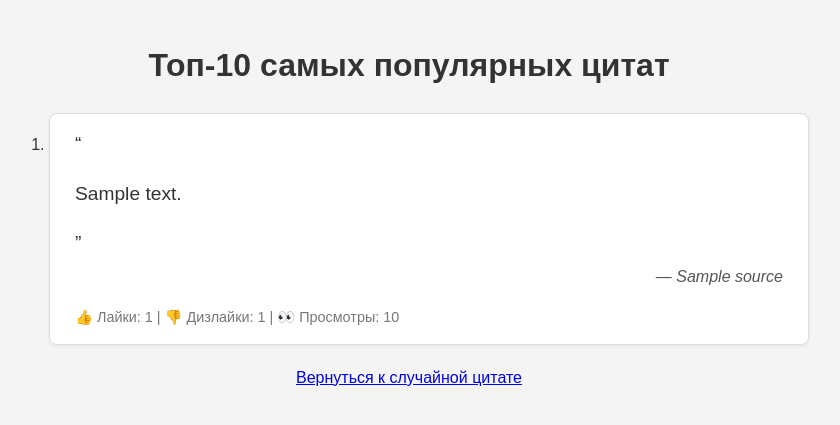
After one commit to JKL2theBest/quote-service-django, a Django app: page /top/ in a window 1280 px wide. The commit adds this page. Shown: the top 425 px of the page, without its empty margins (231-1071 px from the left). Run offline with Django 5.2, Linux system fonts and the light colour scheme; tables that the repository leaves empty hold one stand-in row (values such as "Sample post").

Commit message:
Its about to be MVP

```diff
--- a/quotes/templates/quotes/random_quote.html
+++ b/quotes/templates/quotes/random_quote.html
@@ -36,6 +36,8 @@
             <p>Цитаты еще не добавлены. Пожалуйста, добавьте их через <a href="/admin/">административную панель</a>.</p>
         {% endif %}
     </div>
+
+    <a href="{% url 'quotes:top_quotes' %}" style="display: block; text-align: center; margin-top: 20px;">Посмотреть топ-10 цитат</a>
 
     {% if quote %}
     <script>
--- /dev/null
+++ b/quotes/templates/quotes/top_quotes.html
@@ -0,0 +1,40 @@
+<!DOCTYPE html>
+<html lang="ru">
+<head>
+    <meta charset="UTF-8">
+    <meta name="viewport" content="width=device-width, initial-scale=1.0">
+    <title>Топ-10 цитат</title>
+    <style>
+        body { font-family: sans-serif; line-height: 1.6; max-width: 800px; margin: 40px auto; padding: 0 20px; background-color: #f4f4f4; color: #333; }
+        h1 { text-align: center; }
+        .quote-list-item { background-color: #fff; border: 1px solid #ddd; border-radius: 8px; padding: 15px 25px; margin-bottom: 15px; box-shadow: 0 2px 4px rgba(0,0,0,0.05); }
+        blockquote { font-size: 1.2em; margin: 0; }
+        .source { text-align: right; font-style: italic; color: #555; margin-top: 5px; }
+        .stats { margin-top: 10px; color: #777; font-size: 0.9em; }
+        .nav-link { display: block; text-align: center; margin-top: 20px; }
+    </style>
+</head>
+<body>
+    <h1>Топ-10 самых популярных цитат</h1>
+
+    {% if quotes %}
+        <ol>
+            {% for quote in quotes %}
+            <li class="quote-list-item">
+                <blockquote>
+                    “{{ quote.text|linebreaks }}”
+                </blockquote>
+                <p class="source">— {{ quote.source.name }}</p>
+                <div class="stats">
+                    👍 Лайки: {{ quote.likes }} | 👎 Дизлайки: {{ quote.dislikes }} | 👀 Просмотры: {{ quote.views }}
+                </div>
+            </li>
+            {% endfor %}
+        </ol>
+    {% else %}
+        <p>Пока нет ни одной цитаты с лайками.</p>
+    {% endif %}
+
+    <a href="{% url 'quotes:random_quote' %}" class="nav-link">Вернуться к случайной цитате</a>
+</body>
+</html>
--- a/quotes/urls.py
+++ b/quotes/urls.py
@@ -1,10 +1,11 @@
 from django.urls import path
-from .views import random_quote_view, like_quote, dislike_quote
+from .views import random_quote_view, like_quote, dislike_quote, top_quotes_view
 
 app_name = 'quotes'
 
 urlpatterns = [
     path('', random_quote_view, name='random_quote'),
+    path('top/', top_quotes_view, name='top_quotes'),
     path('quote/<int:quote_id>/like/', like_quote, name='like_quote'),
     path('quote/<int:quote_id>/dislike/', dislike_quote, name='dislike_quote'),
 ]
--- a/quotes/views.py
+++ b/quotes/views.py
@@ -58,3 +58,15 @@ def dislike_quote(request, quote_id):
 
     except Quote.DoesNotExist:
         raise Http404("Quote not found")
+
+def top_quotes_view(request):
+    """
+    Отображение 10 самых популярных цитат (по лайкам).
+    """
+    top_quotes = Quote.objects.select_related('source').order_by('-likes')[:10]
+
+    context = {
+        'quotes': top_quotes,
+    }
+
+    return render(request, 'quotes/top_quotes.html', context)
--- a/requirements.txt
+++ b/requirements.txt
@@ -1,4 +1,5 @@
 asgiref==3.8.1
 Django==5.2.3
+python-decouple==3.8
 sqlparse==0.5.3
 tzdata==2025.2
```
Also changed, not shown: config/settings.py (+5 -3 lines).
